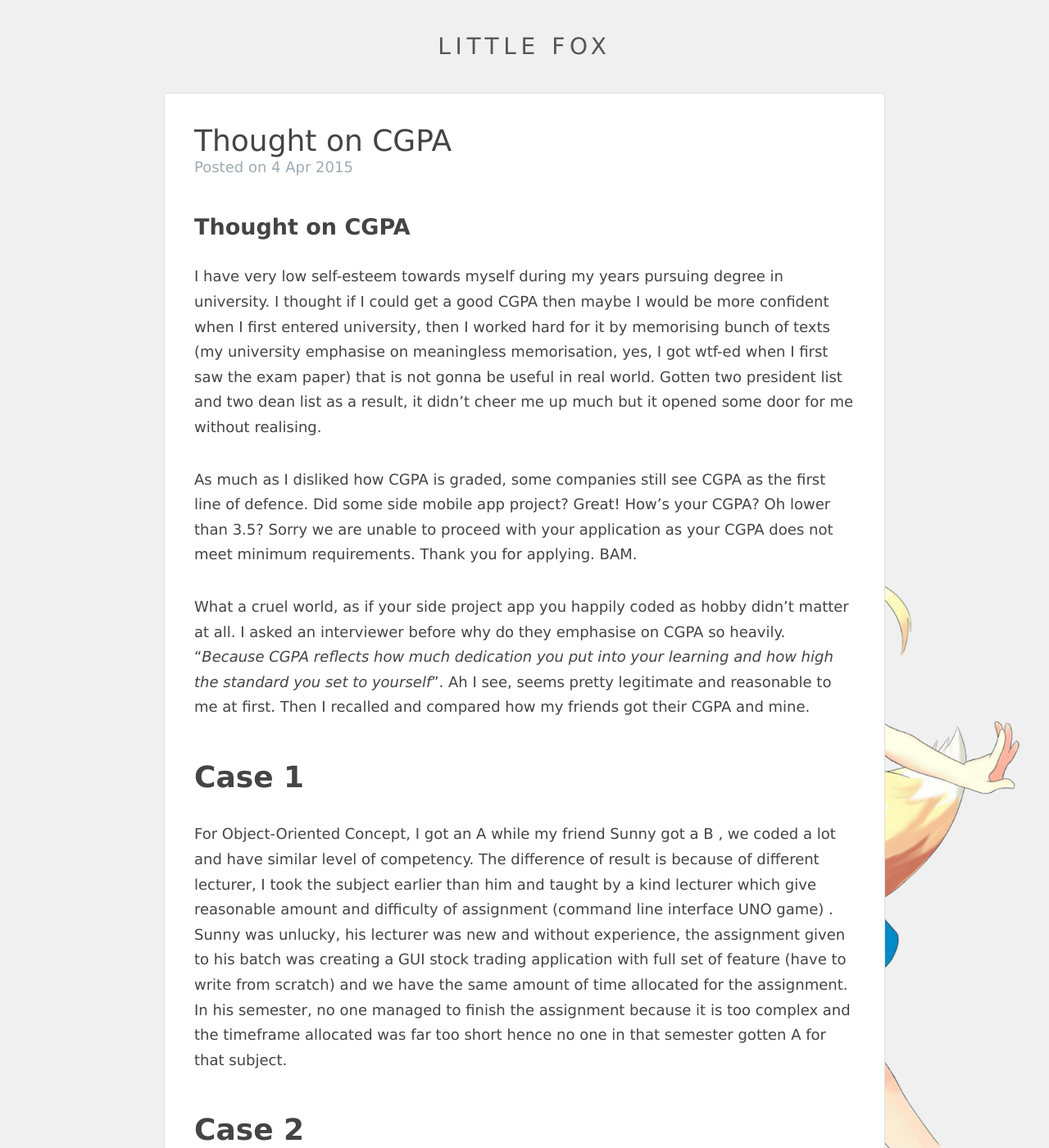
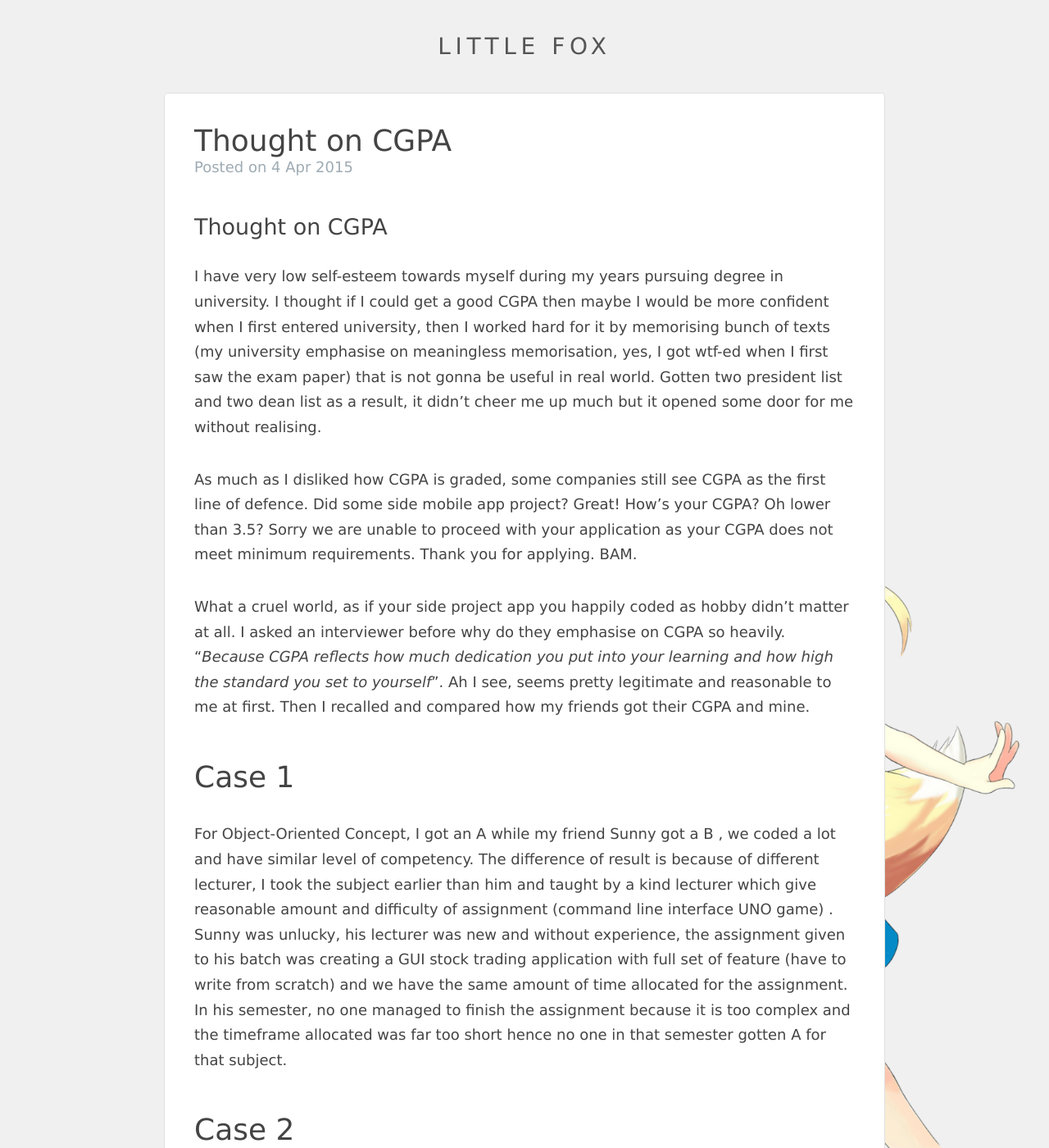
Before and after one commit to cupnoodle/blog, a Jekyll site: the page built from _posts/2015-04-4-cgpathoughts.markdown, in a window 1280 px wide and 1400 px high. Shown: the whole window at 82% size. Built offline with Jekyll 4.4.1, drawn with Linux system fonts in a browser that asks for light colours; comment, search, counter and statistics services are not loaded.

Commit message:
changed font weight of title class

```diff
--- a/css/basic.css
+++ b/css/basic.css
@@ -28,6 +28,10 @@
 
 strong{
   font-weight: 600;
+}
+
+h1, h2{
+  font-weight: 500;
 }
 
 a:link {
@@ -182,7 +186,7 @@
 .postheader .title, .postwindow .title{
   line-height: 1.2;
   font-size: 2em;
-  font-weight: 400;
+  font-weight: 500;
   text-shadow:
        1px 1px 0 #FFF;
 }
```
